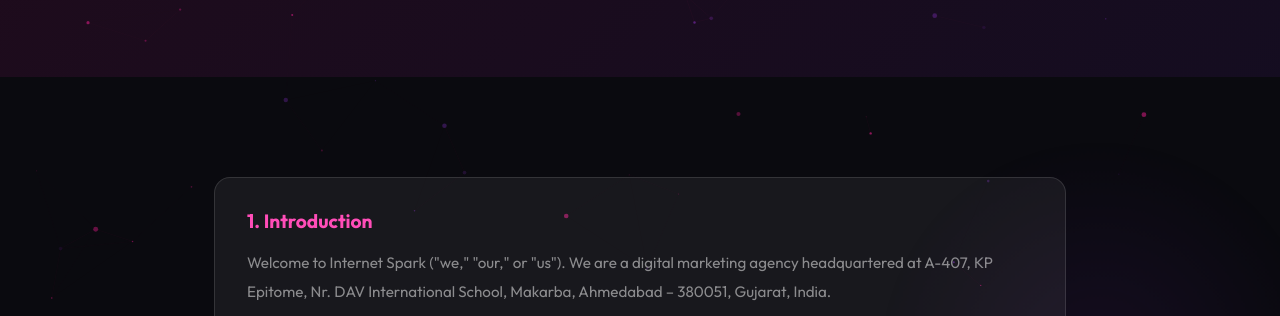
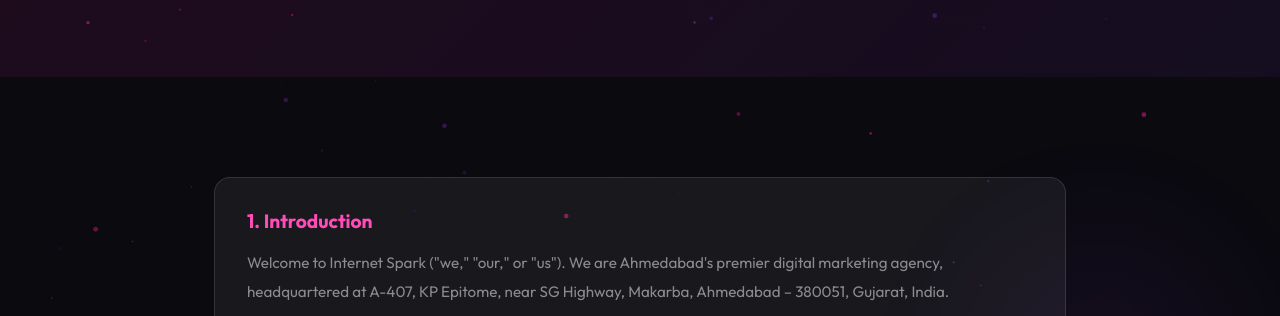
Before and after one commit to fdimond423-del/internet-spark-website, a plain HTML site: page privacy-policy.html in a window 1280 px wide. Shown: the part 347-663 px from the top of the page. Drawn offline with nearby package versions, Linux system fonts and the light colour scheme.

Commit message:
Deploy privacy-policy.html

```diff
--- a/privacy-policy.html
+++ b/privacy-policy.html
@@ -3,7 +3,7 @@
 <head>
   <meta charset="UTF-8"><meta name="viewport" content="width=device-width, initial-scale=1.0">
   <meta name="description" content="Internet Spark Privacy Policy — How we collect, use, and protect your personal information.">
-  <title>Privacy Policy | Internet Spark</title>
+  <title>Privacy Policy | Internet Spark - Ahmedabad Digital Marketing</title>
   <link rel="icon" type="image/png" href="images/logo.png">
   <link rel="stylesheet" href="css/main.css?v=2.1">
   <link rel="stylesheet" href="https://cdnjs.cloudflare.com/ajax/libs/font-awesome/6.5.0/css/all.min.css">
@@ -34,7 +34,7 @@
     <div class="container" style="max-width:900px">
       <div class="policy-section reveal">
         <h3>1. Introduction</h3>
-        <p>Welcome to Internet Spark ("we," "our," or "us"). We are a digital marketing agency headquartered at A-407, KP Epitome, Nr. DAV International School, Makarba, Ahmedabad – 380051, Gujarat, India.</p>
+        <p>Welcome to Internet Spark ("we," "our," or "us"). We are Ahmedabad's premier digital marketing agency, headquartered at A-407, KP Epitome, near SG Highway, Makarba, Ahmedabad – 380051, Gujarat, India.</p>
         <p style="margin-top:12px">This Privacy Policy explains how we collect, use, disclose, and safeguard your information when you visit our website (internetspark.in) or use our services. Please read this policy carefully. By using our website, you agree to the collection and use of information in accordance with this policy.</p>
       </div>
       <div class="policy-section reveal">
```
